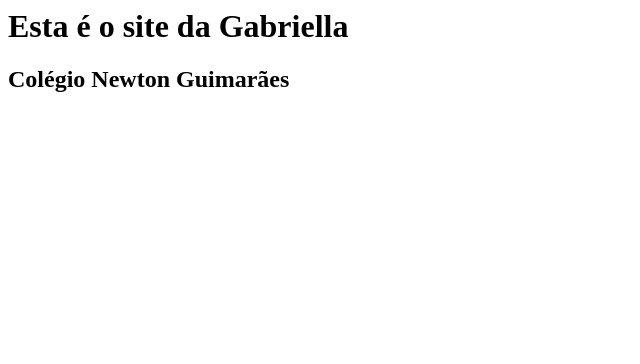
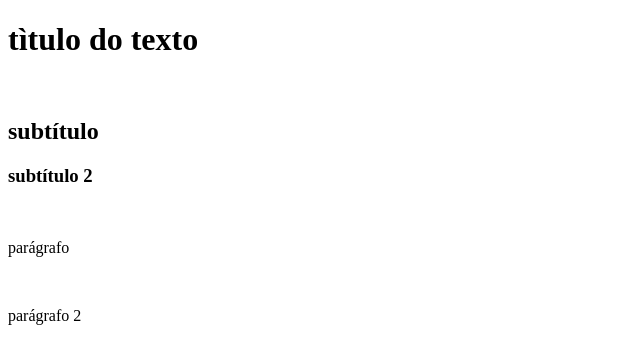
Before and after one commit to gabriella-takahashi/1bgabriellapcsite, a plain HTML site: page index.html in a window 1280 px wide. Shown: the whole page, without its empty margins (0-640 px from the left). Drawn offline with Linux system fonts and the light colour scheme.

Commit message:
atualização2

```diff
--- a/index.html
+++ b/index.html
@@ -1,2 +1,19 @@
-<h1>Esta é o site da Gabriella</h1>
-<h2>Colégio Newton Guimarães</h2>
+
+<!DOCTYPE HTML>
+<html lang="pt-br">
+  <head>
+   <title> título do site </title>
+  </head>
+
+<body>
+    <h1> tìtulo do texto </h1>
+    <br>
+    <h2> subtítulo </h2>
+    <h3>subtítulo 2</h3>
+    <br>
+    <p> parágrafo </p>
+    <br>
+    <p> parágrafo 2</p>
+</body>
+
+</html>
```
